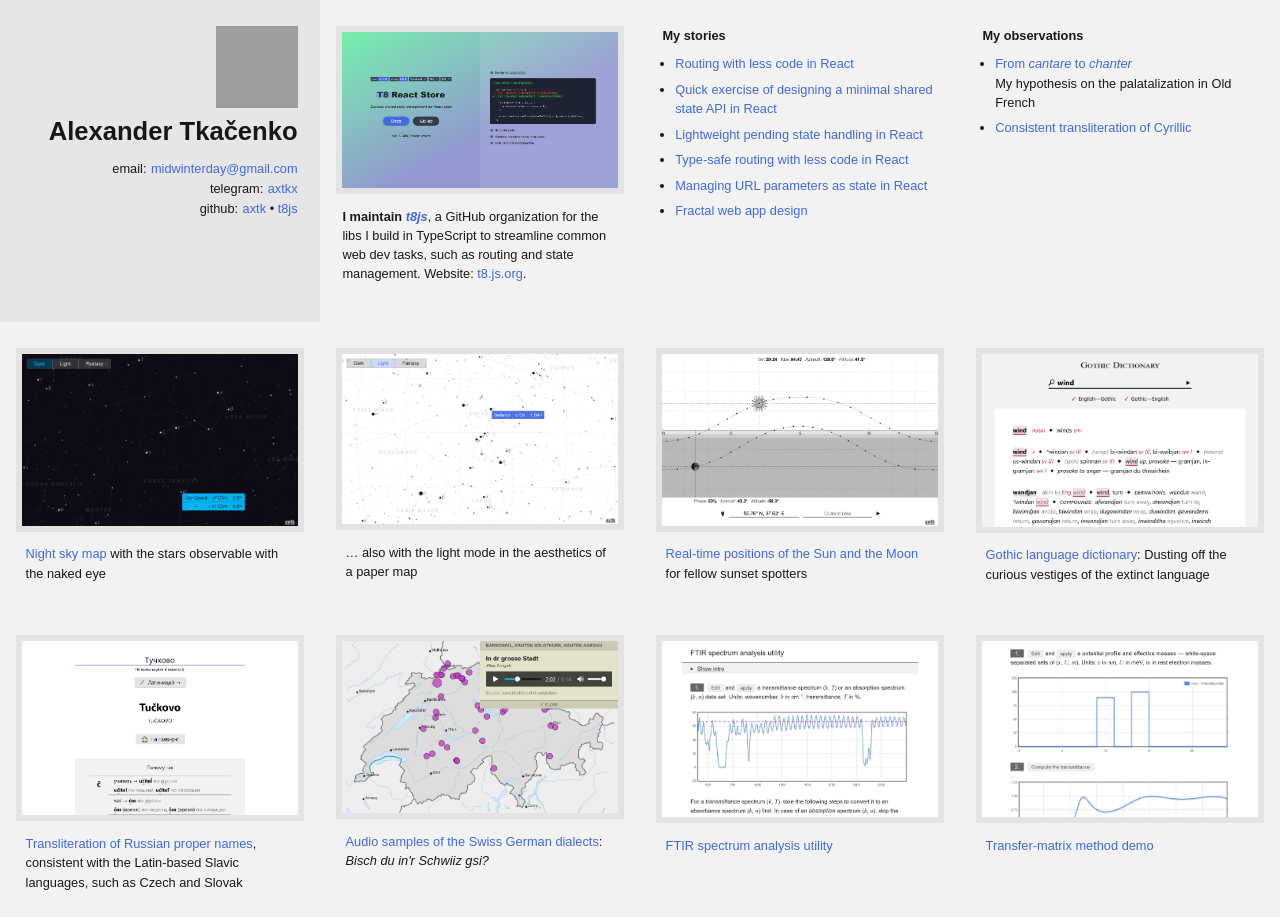
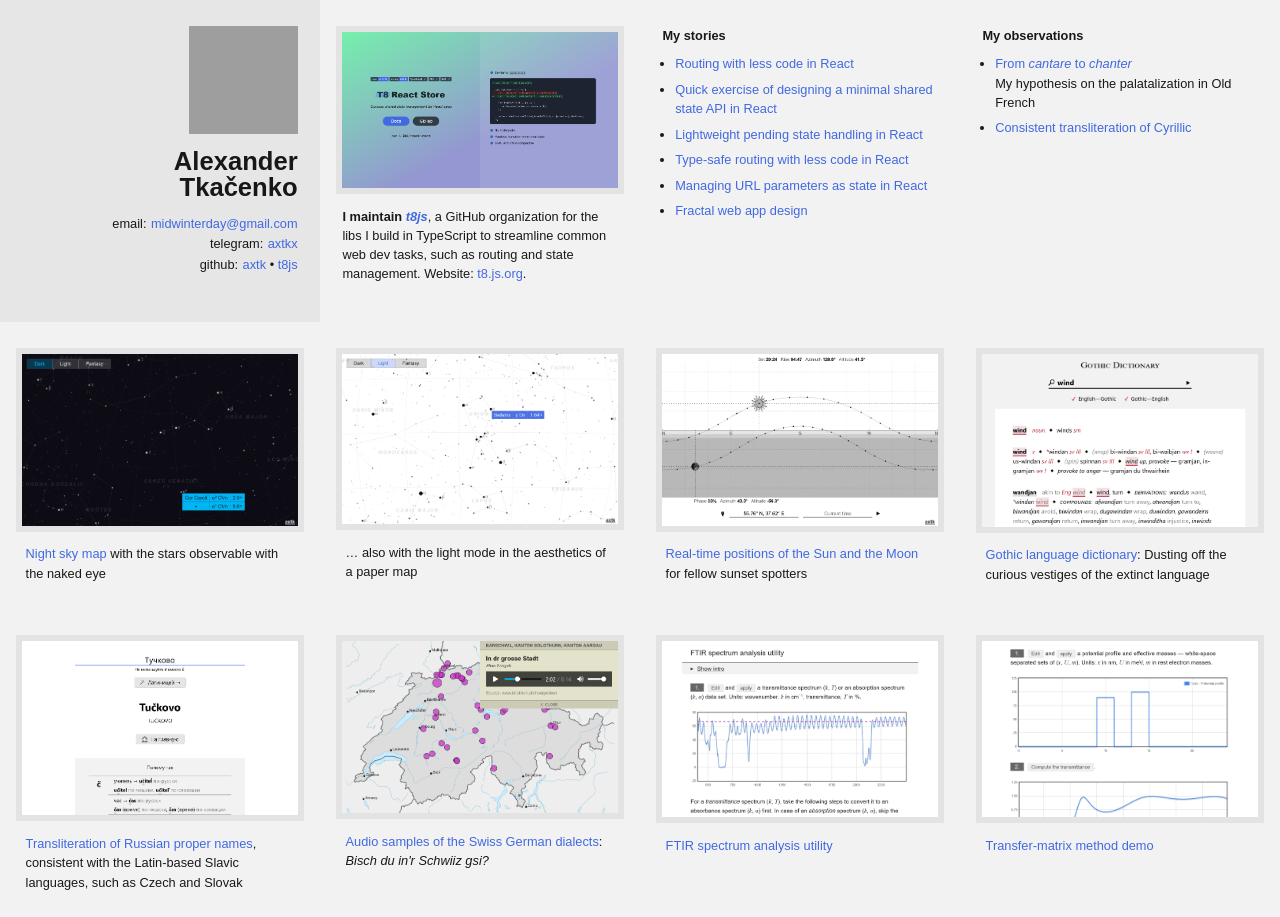
Before and after one commit to axtk/axtk.github.io, a Jekyll site: the page index.html, which Jekyll copies as it is, in a window 1280 px wide. Built offline with Jekyll 4.4.1, drawn with Linux system fonts in a browser that asks for light colours; grey boxes are pictures that could not be loaded.

Commit message:
update index styles

```diff
--- a/x/assets/index.css
+++ b/x/assets/index.css
@@ -79,25 +79,27 @@ figcaption {
   margin: 1em 0 0;
 }
 section[data-tags~="intro"] {
+  --b: color(from currentColor srgb r g b / .05);
   /* background: #e9f2d5; */
-  /* background: linear-gradient(to bottom right, #fff, #f0ece3) 50% 50%/cover no-repeat; */
-  background: color(from var(--color) srgb r g b / .05);
+  /* background: linear-gradient(to bottom, var(--b), var(--background)) 50% 50%/cover no-repeat; */
+  background: var(--b);
   text-align: right;
 }
 section[data-tags~="intro"] h1 {
+  max-width: 9em;
   font-size: 2rem;
   font-weight: 900;
   line-height: 1;
   margin: 0;
 }
 section[data-tags~="intro"] .image {
-  --size: 6.4rem;
+  --size: 8.5rem;
 
   display: inline-block;
   width: var(--size);
   min-height: var(--size);
   font-size: 0;
-  margin-bottom: 0.5rem;
+  margin-bottom: 0.75rem;
   overflow: hidden;
 }
 section[data-tags~="intro"] .image img {
@@ -107,6 +109,7 @@ section[data-tags~="intro"] .image img {
 section[data-tags~="intro"] .content {
   display: flex;
   flex-direction: column;
+  align-items: flex-end;
 }
 .contacts {
   border: none;
@@ -166,7 +169,6 @@ strong::before {
     background: var(--light-color);
   }
   section[data-tags~="intro"] h1 {
-    max-width: 9em;
     font-size: 1.75rem;
   }
   section[data-tags~="intro"] .image {
@@ -175,6 +177,9 @@ strong::before {
     float: right;
     border-radius: 50%;
     margin-left: 1.5rem;
+  }
+  section[data-tags~="intro"] .content {
+    align-items: flex-start;
   }
   .contacts {
     font-size: 0.85rem;
```
